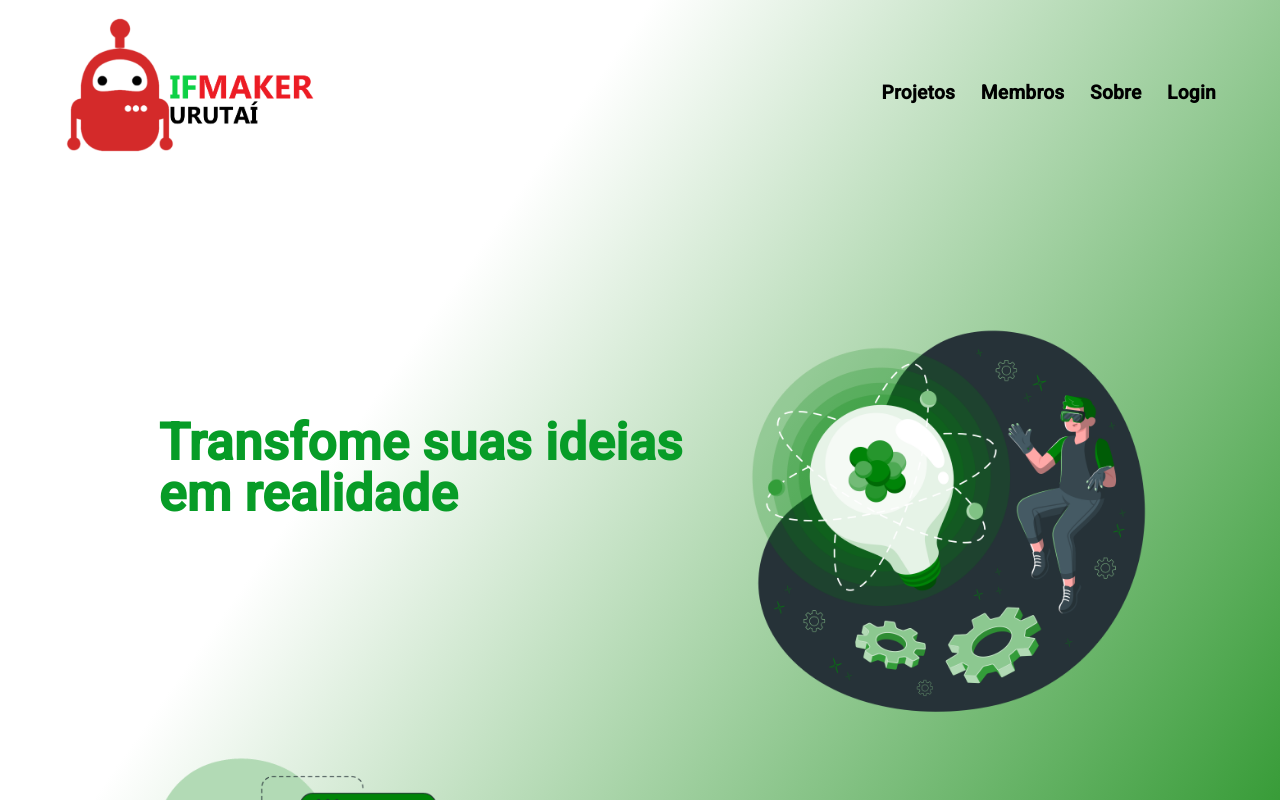
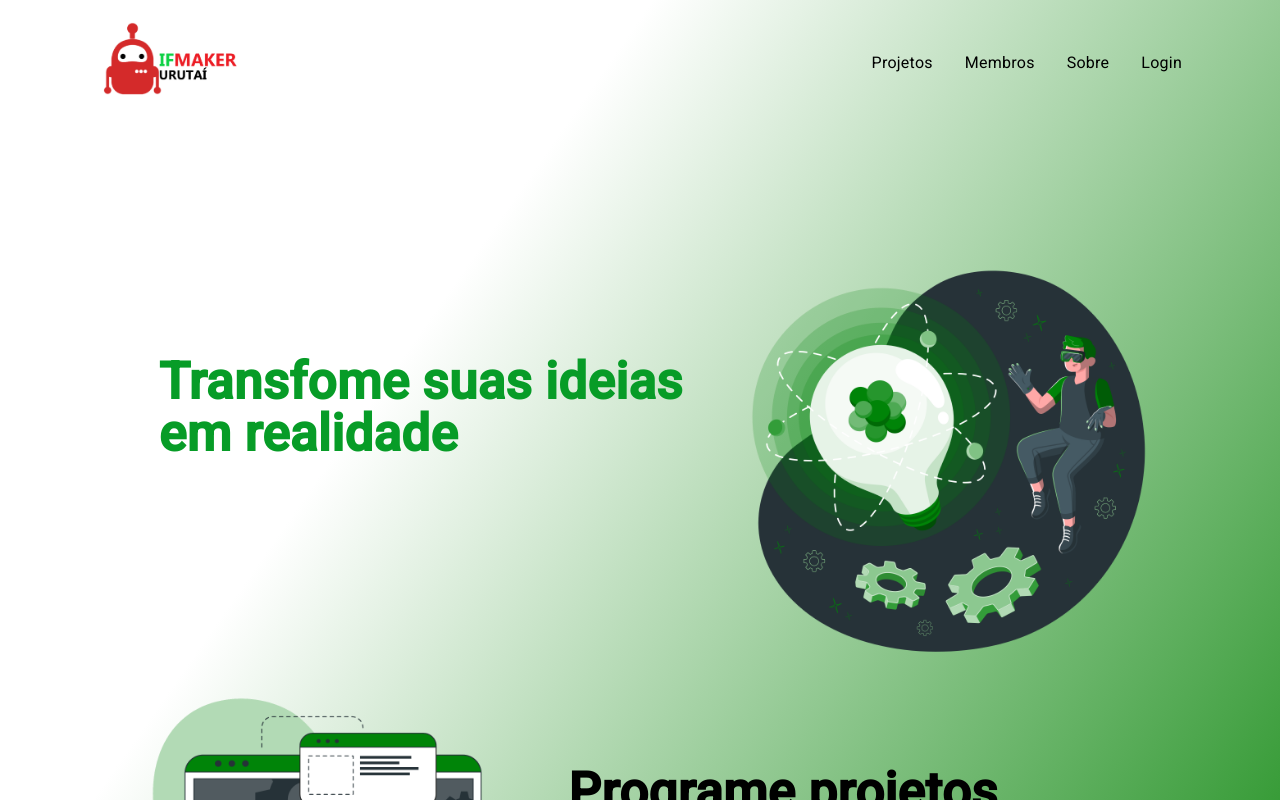
Before and after one commit to bj307/ifmaker-system, an Angular app: page / in a window 1280 px wide. Shown: the top 800 px of the page. Built offline with nearby package versions, Linux system fonts and the light colour scheme.

Commit message:
:ok_hand: Auteração de toolbar home-page

```diff
--- a/src/app/Components/toolbar/toolbar.component.css
+++ b/src/app/Components/toolbar/toolbar.component.css
@@ -1,49 +1,82 @@
-.content_toolbar{
-    display: flex;
-    justify-content: space-between;
-    align-items: center;
-}
-.menu_toolbar{
-    display: flex;
-    display: null;
-    margin: 4%;
+.navbar {
+    background-color: transparent;
+    font-size: 16px;
 }
 
-.menu_toolbar a{
-    text-decoration: none;
-
-    color: black;
-    font-weight: 600;
-    font-size: 1.5vw;
+.menuDash,
+.menuRes {
+    list-style-type: none;
+    margin: 0;
+    padding: 0;
+    overflow: hidden;
 }
 
-.menu_toolbar a:hover{
-    background-color: rgba(255, 255, 255, 0.281);
-    border-radius: 10px;
+.navbar-brand img {
+    height: 100px;
 }
 
-.menu_toolbar li{
-    margin: 1vw;
-    list-style: none;
-}
-#logo{
-    width: 25%;
-    margin-left: 2%;
+.menuRes {
+    background:transparent;
+    border-bottom: 1px solid black;
+    margin-left: 20%;
+    margin-right: 20%;
+    display: none;
 }
 
-
-#menu_toolbar_mobile{
-    display: none;
-    margin: 4%;
+.menuDash li a,
+.menuRes li a {
+    display: block;
+    color: black;
+    text-align: center;
+    padding: 16px;
+    text-decoration: none;
 }
 
-@media screen and (max-width: 748px) {
-    .menu_toolbar{
+.menuDash li {
+    float: left;
+}
+
+.menuDash li a:hover,
+.menuRes li a:hover {
+    font-weight: 500;
+}
+
+.btnMenu,
+.dropdown {
+    display: none;
+}
+
+@media (max-width: 720px) {
+
+    .menuRes{
+        display: block;
+    }
+
+
+    .menuDash {
         display: none;
     }
-    #menu_toolbar_mobile{
+
+    .btnMenu {
         display: flex;
-        margin: 4%;
     }
 
+    .dropdown {
+        display: unset;
+    }
 }
+
+@media (max-width: 360px) {
+
+    .menuDash {
+        display: none;
+    }
+
+    .btnMenu {
+        display: flex;
+    }
+
+    .dropdown {
+        display: unset;
+    }
+}
--- a/src/app/Components/toolbar/toolbar.component.html
+++ b/src/app/Components/toolbar/toolbar.component.html
@@ -1,20 +1,29 @@
-<div class="content_toolbar">
-    <img id="logo" src="../../../assets/tempsnip2.png">
-    <ul class="menu_toolbar">
-        <a href=""><li>Projetos</li></a>
-        <a href=""><li>Membros</li></a>
-        <a href=""><li>Sobre</li></a>
-        <a href=""><li>Login</li></a>
-    </ul>
+<nav class="navbar">
+    <div class="container">
+        <a class="navbar-brand" href=" ">
+            <img src="..\..\assets\tempsnip2.png">
+        </a>
+        <ul class="menuDash">
+            <li><a href="#">Projetos</a></li>
+            <li><a href="#">Membros</a></li>
+            <li><a href="#">Sobre</a></li>
+            <li><a href="login">Login</a></li>
+        </ul>
 
-    <button id="menu_toolbar_mobile" mat-button [matMenuTriggerFor]="menu">
-        <mat-icon aria-hidden="false" aria-label="Menu" fontIcon="menu">
-    </mat-icon>
-    </button>
-    <mat-menu #menu="matMenu">
-        <button mat-menu-item> <a href="">Projetos</a></button>
-        <button mat-menu-item> <a href="">Membros</a></button>
-        <button mat-menu-item> <a href="">Sobre</a></button>
-        <button mat-menu-item> <a href="">Login</a></button>
-    </mat-menu>
-</div>
+        <div class="dropdown">
+            <button type="button" class="btn btn-secondary btn-sm btnMenu" data-bs-toggle="collapse"
+                data-bs-target="#multiCollapseExample2" aria-expanded="false" aria-controls="multiCollapseExample2"
+                (click)="openMenu()">
+                <mat-icon aria-hidden="false" fontIcon="menu" *ngIf="!menuVisible"></mat-icon>
+                <mat-icon aria-hidden="false" fontIcon="close" *ngIf="menuVisible"></mat-icon>
+            </button>
+        </div>
+
+    </div>
+</nav>
+<ul class="menuRes" *ngIf="menuVisible">
+    <li><a href="#">Projetos</a></li>
+    <li><a href="#">Membros</a></li>
+    <li><a href="#">Sobre</a></li>
+    <li><a href="login">Login</a></li>
+</ul>
--- a/src/app/Components/toolbar/toolbar.component.ts
+++ b/src/app/Components/toolbar/toolbar.component.ts
@@ -6,5 +6,15 @@ import { Component } from '@angular/core';
   styleUrls: ['./toolbar.component.css']
 })
 export class ToolbarComponent {
-
+  menuVisible = false;
+  ngOnInit(): void {
+    this.menuVisible = false;
+  }
+  openMenu() {
+    if (this.menuVisible) {
+      this.menuVisible = false;
+    } else {
+      this.menuVisible = true;
+    }
+  }
 }
```
